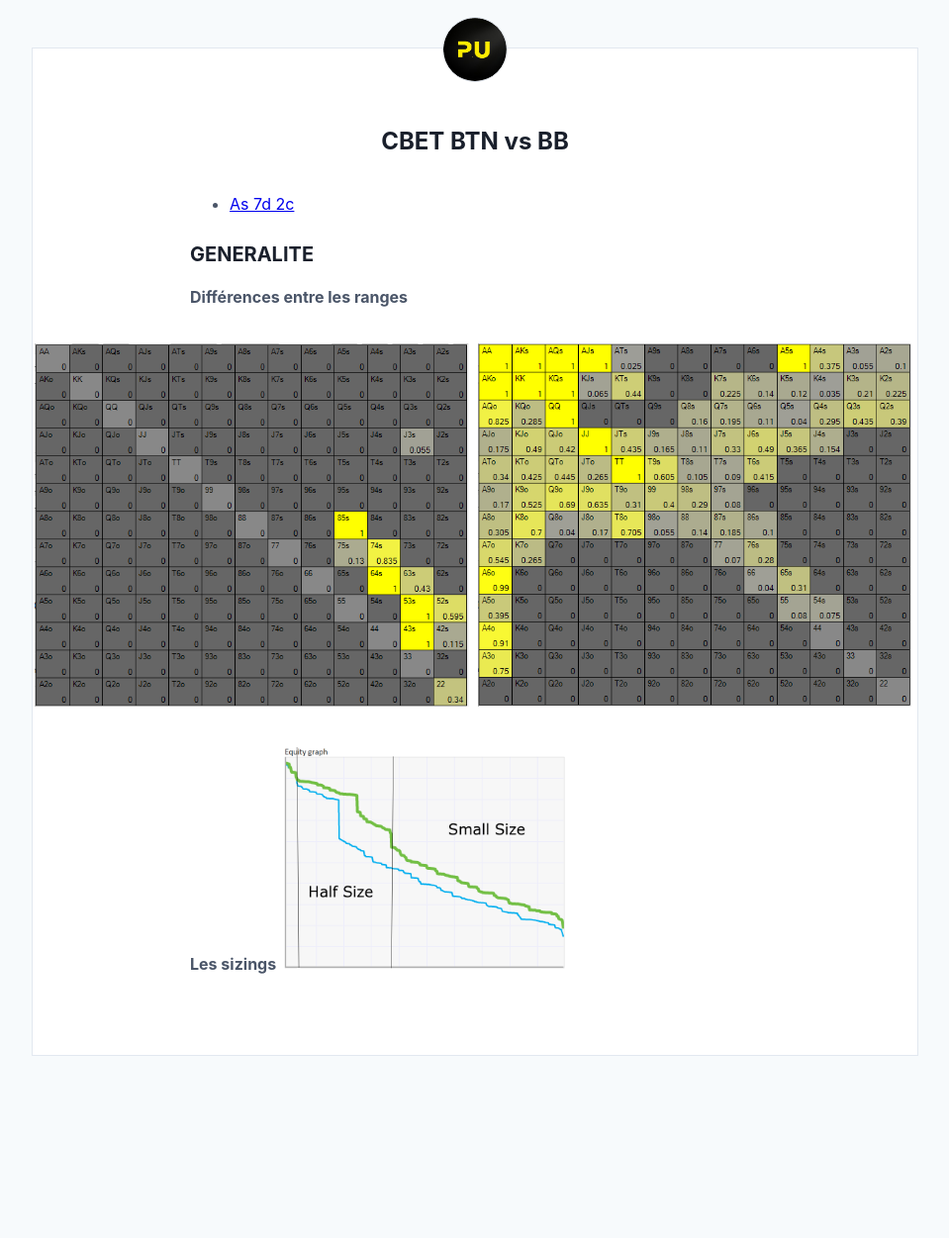
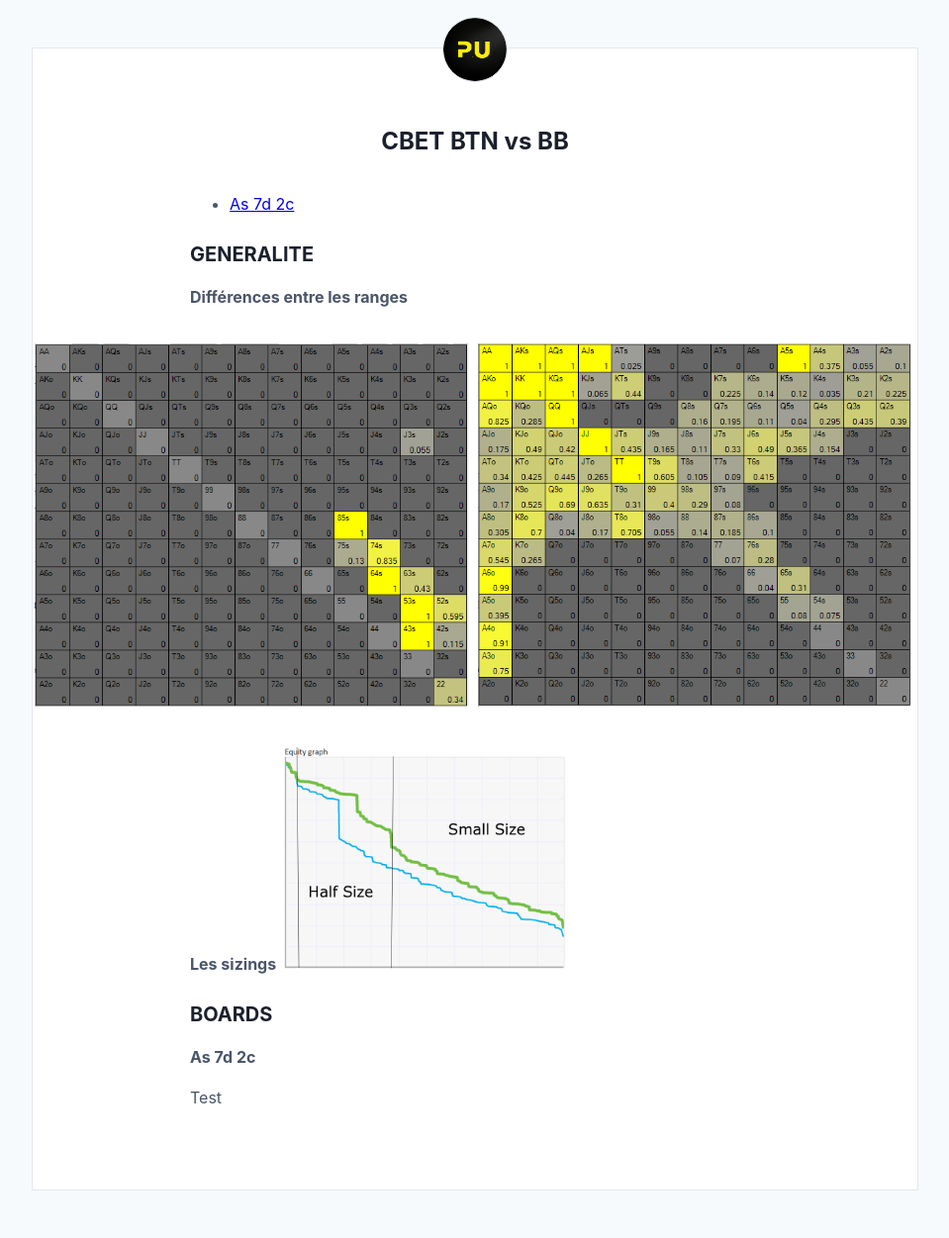
Before and after one commit to greglejeune/blog, a Jekyll site: the page built from _posts/2024-02-04-btnvsbb-cbet.md, in a window 1280 px wide. Shown: the whole page at 99% size, without its empty margins (160-1119 px from the left). Built offline with Jekyll 4.4.1, drawn with Linux system fonts in a browser that asks for light colours; before the commit the page ends 1115 px from its top, so only the background shows below that.

Commit message:
Update 2024-02-04-btnvsbb-cbet.md

```diff
--- a/_posts/2024-02-04-btnvsbb-cbet.md
+++ b/_posts/2024-02-04-btnvsbb-cbet.md
@@ -30,6 +30,10 @@ categories: pu btnvsbb cbet srp ip
 
   <img src="/blog/img/2024-02-04-eq.png" style="width: 50%;">
 
-  <p></p>
+  <h2>BOARDS</h2>
+
+  <b id="A72">As 7d 2c</b>
+
+  <p>Test</p>
 
 </div>
```
